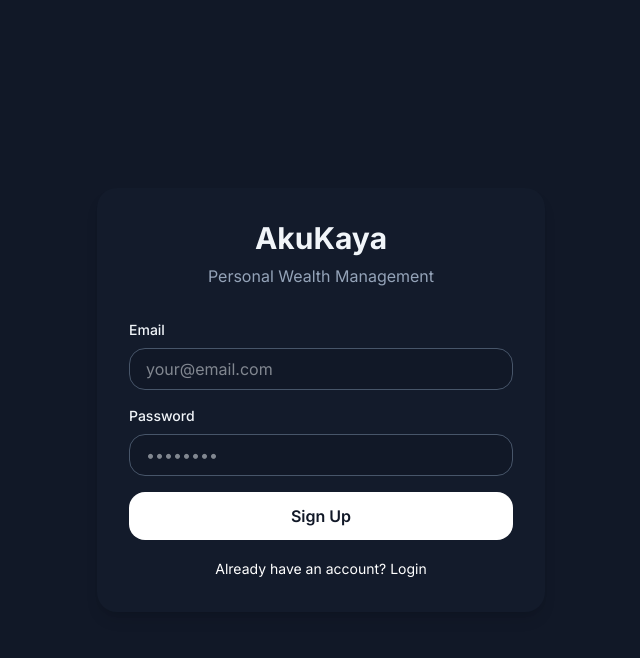
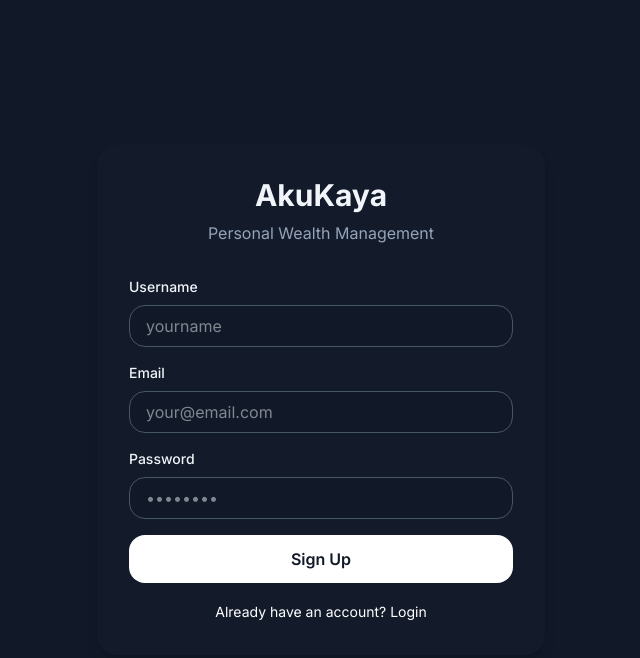
Before and after one commit to hotsummerz/Wealth-Management, a React (Vite) app: page / in a window 1280 px wide. Both pictures are taken after a click on the button "Need an account? Sign up". Shown: the top 658 px of the page, without its empty margins (319-959 px from the left). Built offline with nearby package versions, Linux system fonts and the light colour scheme; no server answers.

Commit message:
Add username, welcome message, Setting page with logout

```diff
--- a/src/App.jsx
+++ b/src/App.jsx
@@ -6,6 +6,7 @@ import QuickActions from './components/dashboard/QuickActions';
 import CashflowChart from './components/dashboard/CashflowChart';
 import TabunganPage from './components/pages/TabunganPage';
 import AnalisisPage from './components/pages/AnalisisPage';
+import SettingPage from './components/pages/SettingPage';
 import Toast from './components/ui/Toast';
 import InstallPrompt from './components/ui/InstallPrompt';
 import AuthPage from './components/auth/AuthPage';
@@ -63,7 +64,7 @@ function App() {
     <Layout activeItem={activeItem} setActiveItem={setActiveItem} user={user} onLogout={handleLogout}>
       {activeItem === 'Home' && (
         <div className="w-full flex flex-col gap-6">
-          <Header />
+          <Header user={user} />
 
           {/* 3 Metric Cards Row */}
           <div className="grid grid-cols-1 md:grid-cols-3 gap-6">
@@ -98,7 +99,14 @@ function App() {
         />
       )}
 
-      {activeItem !== 'Home' && activeItem !== 'Tabungan' && activeItem !== 'Analisis' && (
+      {activeItem === 'Setting' && (
+        <SettingPage
+          user={user}
+          onLogout={handleLogout}
+        />
+      )}
+
+      {activeItem !== 'Home' && activeItem !== 'Tabungan' && activeItem !== 'Analisis' && activeItem !== 'Setting' && (
         <div className="flex flex-col items-center justify-center h-64 border-2 border-dashed border-outline-variant rounded-lg text-on-surface-variant gap-3">
           <span className="material-symbols-outlined text-4xl">construction</span>
           <p className="font-body-md text-body-md">The <strong>{activeItem}</strong> page is under construction.</p>
--- a/src/components/auth/AuthPage.jsx
+++ b/src/components/auth/AuthPage.jsx
@@ -5,6 +5,7 @@ export default function AuthPage({ onAuthSuccess }) {
   const [isLogin, setIsLogin] = useState(true);
   const [email, setEmail] = useState('');
   const [password, setPassword] = useState('');
+  const [username, setUsername] = useState('');
   const [loading, setLoading] = useState(false);
   const [error, setError] = useState('');
 
@@ -25,6 +26,11 @@ export default function AuthPage({ onAuthSuccess }) {
         const { data, error } = await supabase.auth.signUp({
           email,
           password,
+          options: {
+            data: {
+              username: username,
+            }
+          }
         });
         if (error) throw error;
         if (data.user) {
@@ -47,6 +53,22 @@ export default function AuthPage({ onAuthSuccess }) {
         </div>
 
         <form onSubmit={handleAuth} className="space-y-4">
+          {!isLogin && (
+            <div>
+              <label className="block text-sm font-medium text-on-surface mb-2">
+                Username
+              </label>
+              <input
+                type="text"
+                value={username}
+                onChange={(e) => setUsername(e.target.value)}
+                required
+                className="w-full px-4 py-2 bg-surface border border-outline rounded-lg text-on-surface focus:outline-none focus:border-primary"
+                placeholder="yourname"
+              />
+            </div>
+          )}
+
           <div>
             <label className="block text-sm font-medium text-on-surface mb-2">
               Email
--- a/src/components/dashboard/Header.jsx
+++ b/src/components/dashboard/Header.jsx
@@ -1,10 +1,12 @@
 import React from 'react';
 
-const Header = () => {
+const Header = ({ user }) => {
+  const username = user?.user_metadata?.username || user?.email?.split('@')[0] || 'User';
+
   return (
     <header className="flex flex-col gap-1">
       <h1 className="font-headline-md text-[24px] text-on-surface font-semibold leading-8">Dashboard</h1>
-      <p className="text-[14px] text-on-surface-variant">Welcome back, User</p>
+      <p className="text-[14px] text-on-surface-variant">Welcome back, {username}</p>
     </header>
   );
 };
--- a/src/components/layout/Sidebar.jsx
+++ b/src/components/layout/Sidebar.jsx
@@ -37,11 +37,8 @@ const Sidebar = ({ activeItem, setActiveItem, user }) => {
         })}
       </nav>
 
-      {/* Bottom - User info & Logout */}
+      {/* Bottom - Setting */}
       <div className="mt-auto flex flex-col gap-2 pt-6 border-t border-outline-variant">
-        <div className="px-4 py-2 text-sm text-on-surface-variant truncate">
-          {user?.email}
-        </div>
         <button
           onClick={() => setActiveItem('Setting')}
           className={`flex items-center w-full text-left gap-3 px-4 py-3 rounded-md transition-all ${
@@ -53,13 +50,6 @@ const Sidebar = ({ activeItem, setActiveItem, user }) => {
           <span className="material-symbols-outlined">settings</span>
           Setting
         </button>
-        <button
-          onClick={() => supabase.auth.signOut()}
-          className="flex items-center w-full text-left gap-3 px-4 py-3 rounded-md transition-all text-error hover:bg-error/10"
-        >
-          <span className="material-symbols-outlined">logout</span>
-          Logout
-        </button>
       </div>
     </aside>
   );
--- /dev/null
+++ b/src/components/pages/SettingPage.jsx
@@ -0,0 +1,54 @@
+import React, { useState, useEffect } from 'react';
+import { supabase } from '../../../lib/supabase';
+
+export default function SettingPage({ user, onLogout }) {
+  const [username, setUsername] = useState('');
+  const [loading, setLoading] = useState(true);
+
+  useEffect(() => {
+    if (user) {
+      setUsername(user.user_metadata?.username || user.email.split('@')[0] || 'User');
+    }
+    setLoading(false);
+  }, [user]);
+
+  if (loading) {
+    return (
+      <div className="flex items-center justify-center h-64">
+        <span className="material-symbols-outlined text-2xl animate-spin">progress_activity</span>
+      </div>
+    );
+  }
+
+  return (
+    <div className="w-full max-w-2xl mx-auto">
+      <h2 className="font-headline-md text-headline-md text-on-surface mb-6">Settings</h2>
+
+      {/* Profile Section */}
+      <div className="bg-surface-container rounded-xl p-6 mb-6">
+        <h3 className="font-label-md text-label-md text-on-surface mb-4">Profile</h3>
+        <div className="flex items-center gap-4">
+          <div className="w-16 h-16 bg-primary-container rounded-full flex items-center justify-center text-on-primary-container font-bold text-2xl">
+            {username.charAt(0).toUpperCase()}
+          </div>
+          <div className="flex-1">
+            <div className="font-body-md text-body-md text-on-surface">{username}</div>
+            <div className="font-body-sm text-body-sm text-on-surface-variant">{user.email}</div>
+          </div>
+        </div>
+      </div>
+
+      {/* Logout */}
+      <div className="bg-surface-container rounded-xl p-6">
+        <h3 className="font-label-md text-label-md text-on-surface mb-4">Account</h3>
+        <button
+          onClick={onLogout}
+          className="w-full py-3 rounded-lg font-semibold text-sm text-error hover:bg-error/10 flex items-center justify-center gap-2"
+        >
+          <span className="material-symbols-outlined">logout</span>
+          Logout
+        </button>
+      </div>
+    </div>
+  );
+}
```
